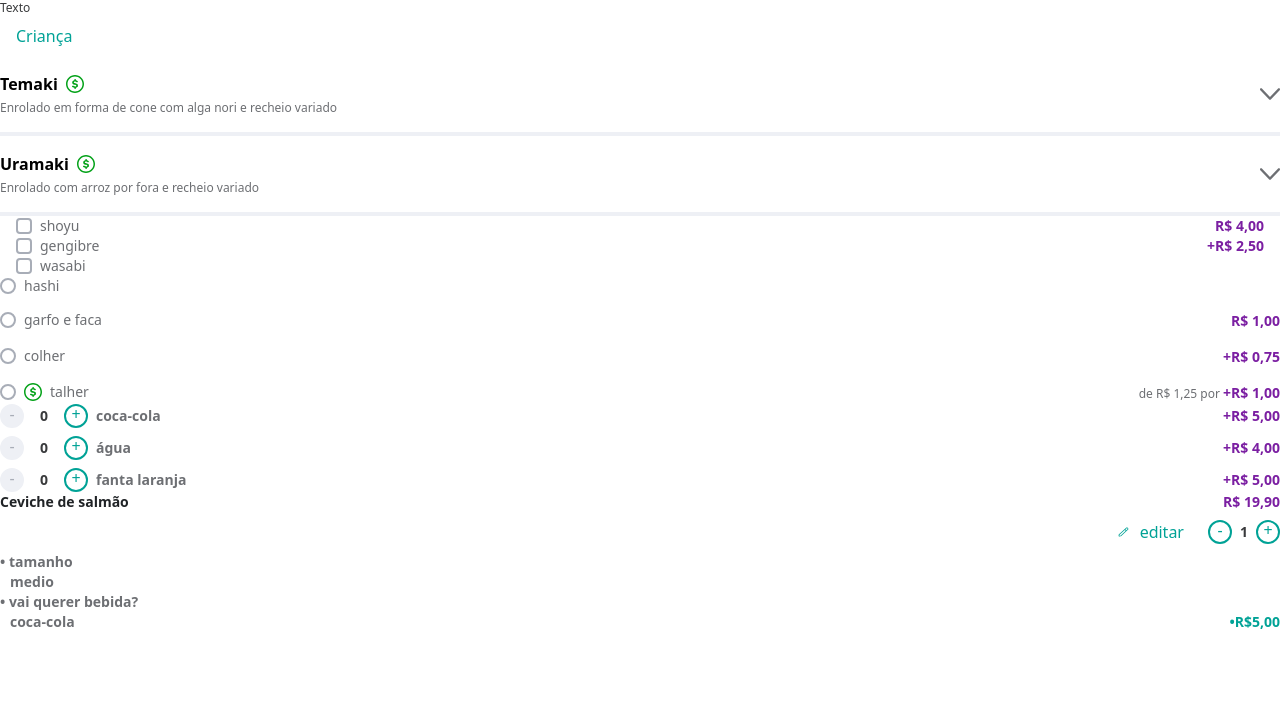
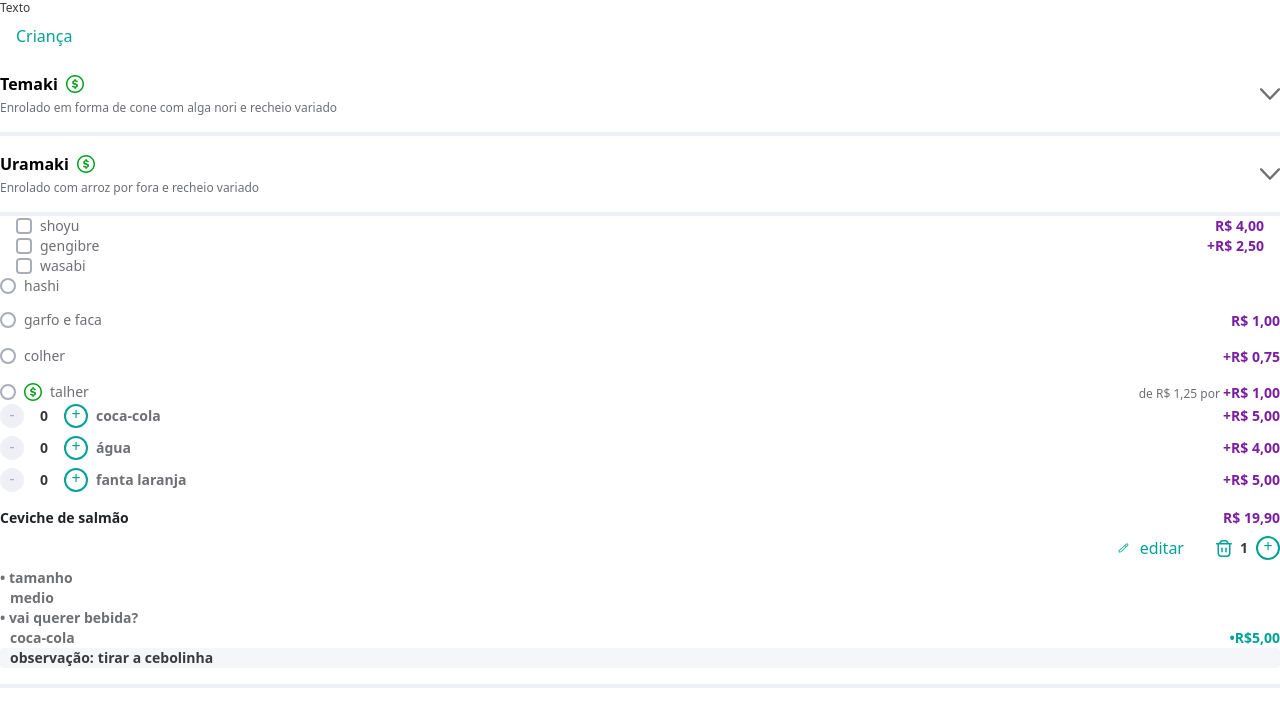
Before and after one commit to Babilonia364/something-food, a Next.js app: page / in a window 1280 px wide. Shown: the top 726 px of the page. Built offline with nearby package versions, Linux system fonts and the light colour scheme.

Commit message:
feat(TICKET): finished ticket layout and internal state managment

```diff
--- a/src/app/components/Button/index.tsx
+++ b/src/app/components/Button/index.tsx
@@ -3,7 +3,7 @@ import React, { ComponentType, ReactNode, SVGProps } from "react";
 
 // Define button variants
 const buttonVariants = tv({
-  base: "flex items-center justify-center gap-2 rounded-md font-medium transition-colors focus:outline-none focus:ring-2 focus:ring-offset-2 focus:ring-opacity-50 disabled:opacity-50 disabled:cursor-not-allowed px-4 py-2",
+  base: "flex items-center justify-center gap-2 rounded-md font-medium transition-colors focus:outline-none focus:ring-2 focus:ring-offset-2 focus:ring-opacity-50 disabled:opacity-50 disabled:cursor-not-allowed py-2",
   variants: {
     buttonColor: {
       primary: "",
@@ -16,8 +16,9 @@ const buttonVariants = tv({
       "neutral-foreground": "",
     },
     buttonType: {
-      solid: "",
-      ghost: "bg-transparent hover:bg-opacity-10",
+      solid: "px-4",
+      ghost: "px-4 bg-transparent hover:bg-opacity-10",
+      icon: "bg-transparent hover:bg-opacity-10",
     },
   },
   compoundVariants: [
@@ -89,6 +90,13 @@ const buttonVariants = tv({
       buttonType: "ghost",
       class: "text-content-neutral-weak hover:bg-surface-neutral-weak/10 focus:ring-surface-neutral-weak",
     },
+
+    // Icon Variant
+    {
+      buttonColor: "success",
+      buttonType: "icon",
+      class: "text-content-secondary-base hover:bg-surface-neutral-base/10 focus:ring-surface-success",
+    }
   ],
   defaultVariants: {
     buttonColor: "primary",
--- a/src/app/components/Ticket/hooks/useManagerTicket.ts
+++ b/src/app/components/Ticket/hooks/useManagerTicket.ts
@@ -6,6 +6,7 @@ export type TicketItems = {
   mainItemName: string,
   mainItemQuantity: number,
   mainItemPrice: string,
+  observationMessage: string,
   subItems: Array<{
     id: string;
     category: string;
@@ -17,8 +18,24 @@ export type TicketItems = {
   }>;
 };
 
-export function useManagerTicket() {
-  const [mainQuantity, setMainQuantity] = useState();
+type UseManagerTicketReturn = {
+  getCurrentQuantity: () => number,
+  updateCurrentQuantity: (quantity: number) => void;
+};
 
-  return {}
+export function useManagerTicket({ items }: { items: TicketItems }): UseManagerTicketReturn {
+  const [currentItems, setCurrentItems] = useState({ ...items });
+
+  const getCurrentQuantity = () => {
+    return currentItems.mainItemQuantity;
+  }
+
+  const updateCurrentQuantity = (quantity: number) => {
+    setCurrentItems({ ...currentItems, mainItemQuantity: Math.max(currentItems.mainItemQuantity + quantity, 0) });
+  }
+
+  return {
+    getCurrentQuantity,
+    updateCurrentQuantity
+  }
 }
--- a/src/app/components/Ticket/index.tsx
+++ b/src/app/components/Ticket/index.tsx
@@ -1,18 +1,25 @@
+'use client';
+import Image from "next/image";
 import { shared } from "@/app/styles/shared-styles";
 import { tv } from "tailwind-variants";
 import pencil from "@/app/assets/pencil.svg";
-import Image from "next/image";
+import trash from "@/app/assets/trash.svg";
 import { Button } from "../Button";
-import { TicketItems } from "./hooks";
+import { TicketItems, useManagerTicket } from "./hooks";
 
 const ticket = tv({
   slots: {
-    container: 'flex flex-col',
+    container: [
+      'flex flex-col',
+      'border-b-4 border-content-neutral-border',
+      'py-4'
+    ],
     item: 'flex justify-between',
     itemName: 'font-bold text-sm text-content-neutral-strong',
     itemPrice: shared().price(),
     quantity: 'flex justify-end items-center gap-2',
     icon: 'w-[10.5px] h-auto',
+    iconTrash: 'h-auto w-[16px]',
     button: shared().button(),
     sign: shared().sign(),
     itemQuantity: 'font-bold text-sm text-content-neutral-base',
@@ -56,6 +63,7 @@ export const Ticket = ({ items }: { items: TicketItems }) => {
     itemPrice,
     quantity,
     icon,
+    iconTrash,
     button,
     sign,
     itemQuantity,
@@ -65,6 +73,9 @@ export const Ticket = ({ items }: { items: TicketItems }) => {
     subItemPrice
   } = ticket();
 
+  const { getCurrentQuantity, updateCurrentQuantity } = useManagerTicket({ items });
+  const currentQuantity = getCurrentQuantity();
+
   return (
     <div className={container()}>
       <div className={item()}>
@@ -73,16 +84,25 @@ export const Ticket = ({ items }: { items: TicketItems }) => {
       </div>
       <div className={quantity()}>
         <Button buttonType="ghost" buttonColor="success" icon={<Image src={pencil} alt="edit icon" className={icon()} />}>editar</Button>
+        <div className="flex justify-end w-[1.5rem]">
+          {
+            currentQuantity > 1 ?
               <button
                 type="button"
                 className={button({ variant: "enabled" })}
+                onClick={() => updateCurrentQuantity(-1)}
               >
                 <span className={sign()}>-</span>
               </button>
-        <span className={itemQuantity()}>{items.mainItemQuantity}</span>
+              :
+              <Button buttonType="icon" buttonColor="success" icon={<Image src={trash} className={iconTrash()} alt="discard main dish" />}>{null}</Button>
+          }
+        </div>
+        <span className={itemQuantity()}>{currentQuantity}</span>
         <button
           type="button"
           className={button({ variant: "enabled" })}
+          onClick={() => updateCurrentQuantity(+1)}
         >
           <span className={sign()}>+</span>
         </button>
@@ -102,6 +122,10 @@ export const Ticket = ({ items }: { items: TicketItems }) => {
           </div>
         ))
       }
+      <div className="flex gap-1 bg-surface-middleground px-2.5 rounded-sm">
+        <span className="font-bold text-sm text-content-neutral-base">observação:</span>
+        <span className="font-semibold text-sm text-content-neutral-base">{items.observationMessage}</span>
+      </div>
     </div>
   );
 };
--- a/src/app/page.tsx
+++ b/src/app/page.tsx
@@ -149,6 +149,7 @@ export default function Home() {
     mainItemName: "Ceviche de salmão",
     mainItemQuantity: 1,
     mainItemPrice: "R$ 19,90",
+    observationMessage: "tirar a cebolinha",
     subItems: [
       {
         id: "subitem-tamanho",
```
Also changed, not shown: src/app/assets/trash.svg (added). Lines whose indentation alone changed are shown as unchanged.
